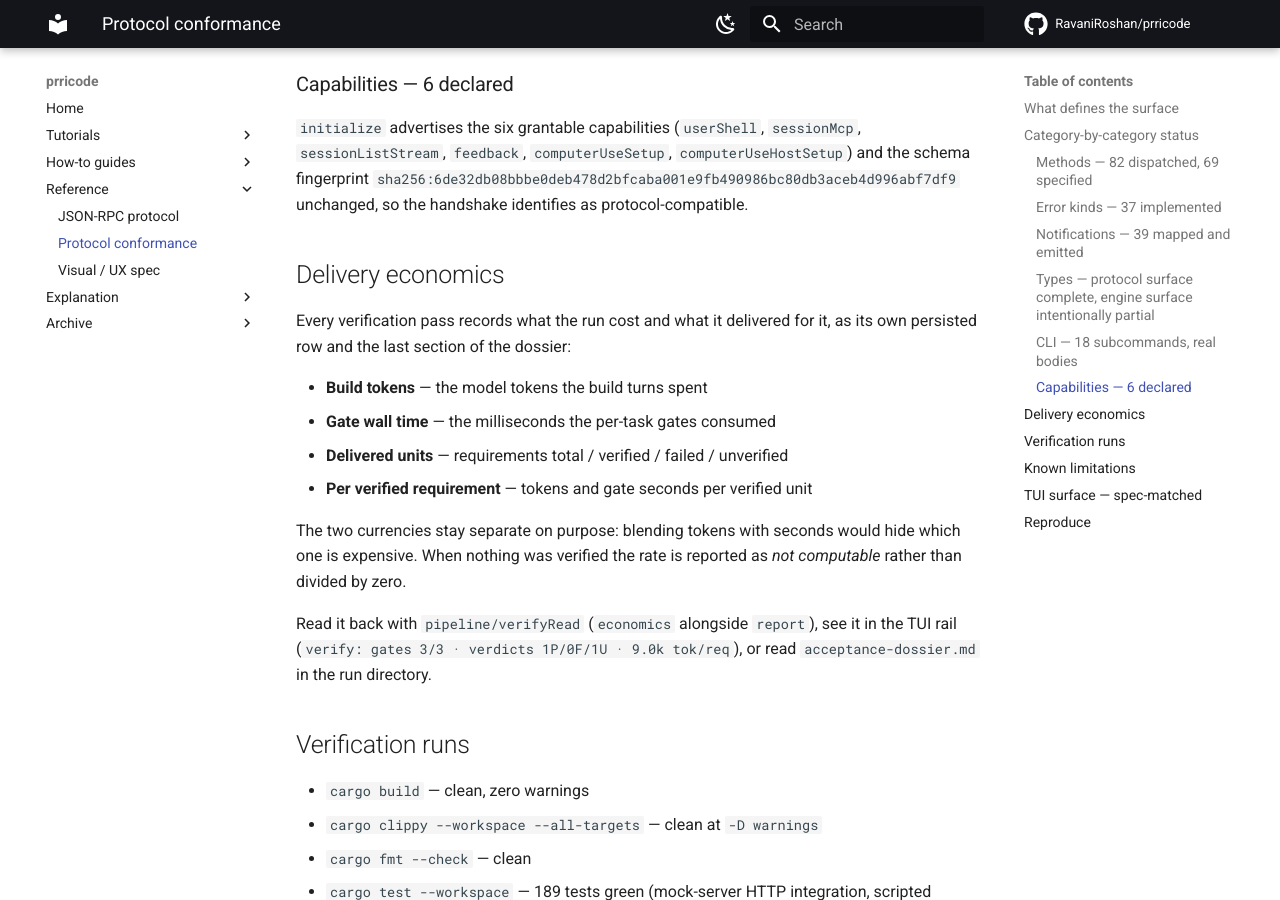
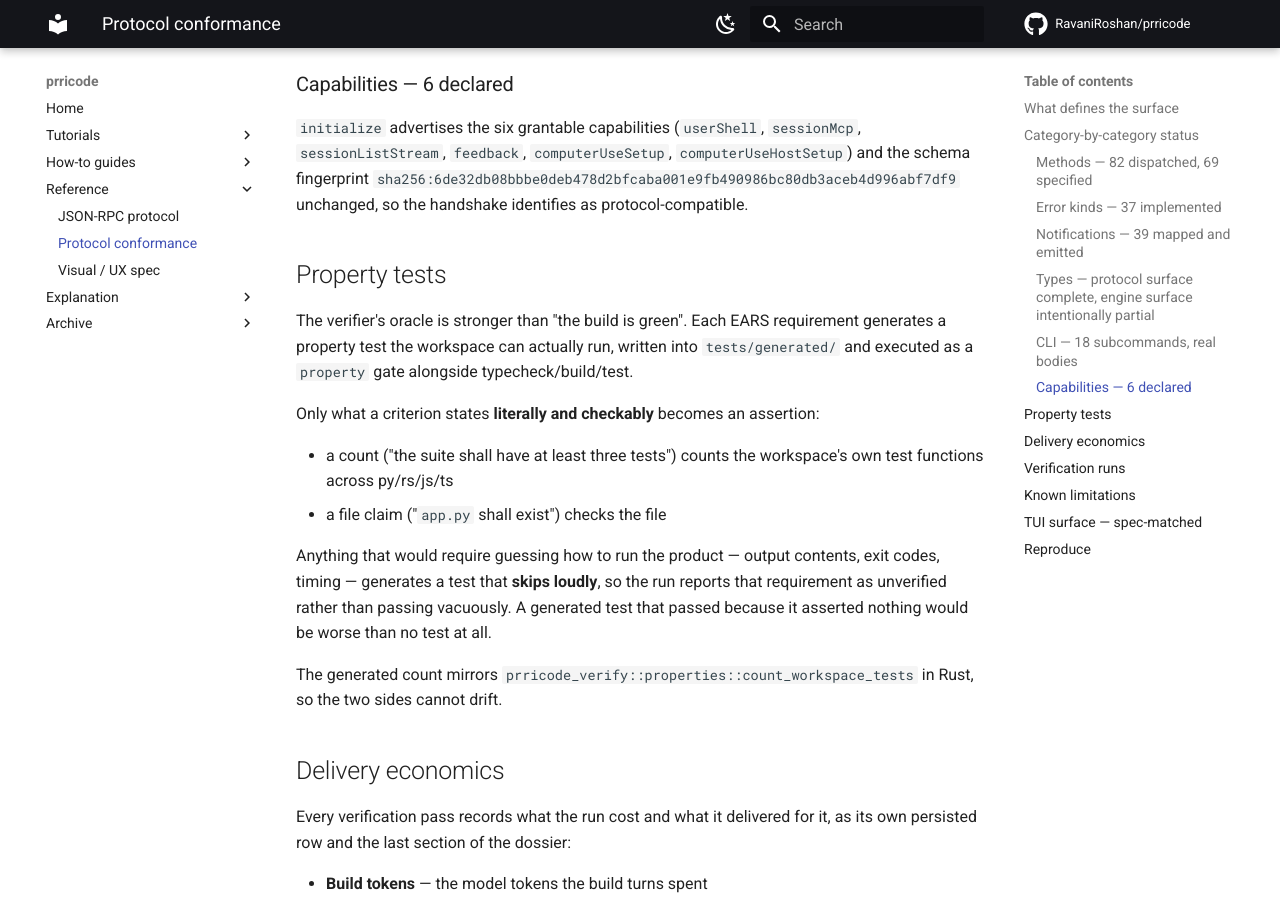
Before and after one commit to RavaniRoshan/prricode, an MkDocs documentation site: the page built from docs/reference/protocol-conformance.md, in a window 1280 px wide and 900 px high, scrolled down 2619 px. Built offline with MkDocs 1.6.1 and Material for MkDocs 9.7.7, drawn with Linux system fonts in a browser that asks for light colours; comment, search, counter and statistics services are not loaded.

Commit message:
feat: property tests generated from EARS requirements
The verifier's judgment was only as good as 'the build is green and something
changed'. Now each requirement generates a property test the workspace can
run, written into tests/generated/ and executed as a 'property' gate next to
typecheck/build/test.

The honest constraint is the important part: the criteria are English and a
generator cannot guess how to invoke the product, so only literally checkable
claims become assertions — a count (which counts the workspace's own test
functions across py/rs/js/ts) or a file-existence claim. Output contents,
exit codes and timing generate a test that skips loudly, so the requirement is
reported unverified instead of passing vacuously.

```diff
--- a/docs/reference/protocol-conformance.md
+++ b/docs/reference/protocol-conformance.md
@@ -113,6 +113,27 @@ matches the specified 18-subcommand surface; the approval modes are
 `sha256:6de32db08bbbe0deb478d2bfcaba001e9fb490986bc80db3aceb4d996abf7df9`
 unchanged, so the handshake identifies as protocol-compatible.
 
+## Property tests
+
+The verifier's oracle is stronger than "the build is green". Each EARS
+requirement generates a property test the workspace can actually run, written
+into `tests/generated/` and executed as a `property` gate alongside
+typecheck/build/test.
+
+Only what a criterion states **literally and checkably** becomes an assertion:
+
+- a count ("the suite shall have at least three tests") counts the workspace's
+  own test functions across py/rs/js/ts
+- a file claim ("`app.py` shall exist") checks the file
+
+Anything that would require guessing how to run the product — output contents,
+exit codes, timing — generates a test that **skips loudly**, so the run reports
+that requirement as unverified rather than passing vacuously. A generated test
+that passed because it asserted nothing would be worse than no test at all.
+
+The generated count mirrors `prricode_verify::properties::count_workspace_tests`
+in Rust, so the two sides cannot drift.
+
 ## Delivery economics
 
 Every verification pass records what the run cost and what it delivered for
```
Also changed, not shown: docs/explanation/roadmap.md (+8 -6 lines).
